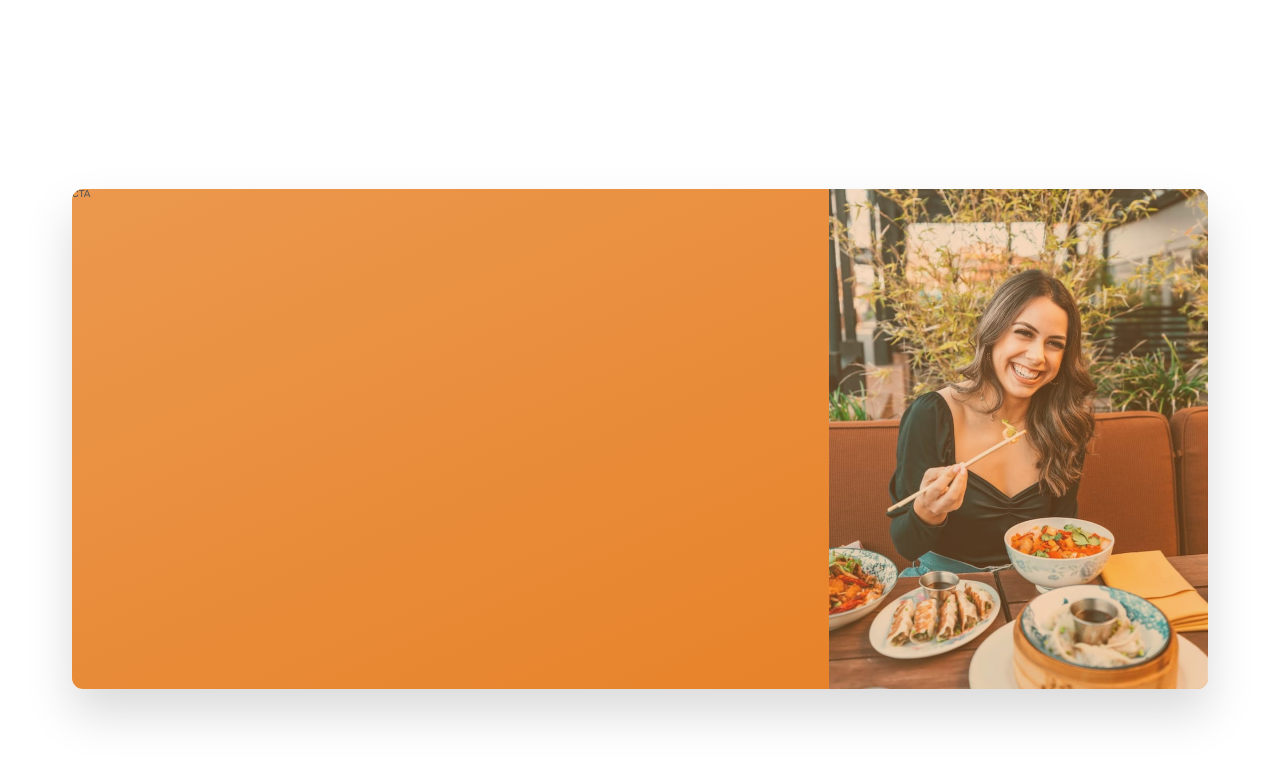
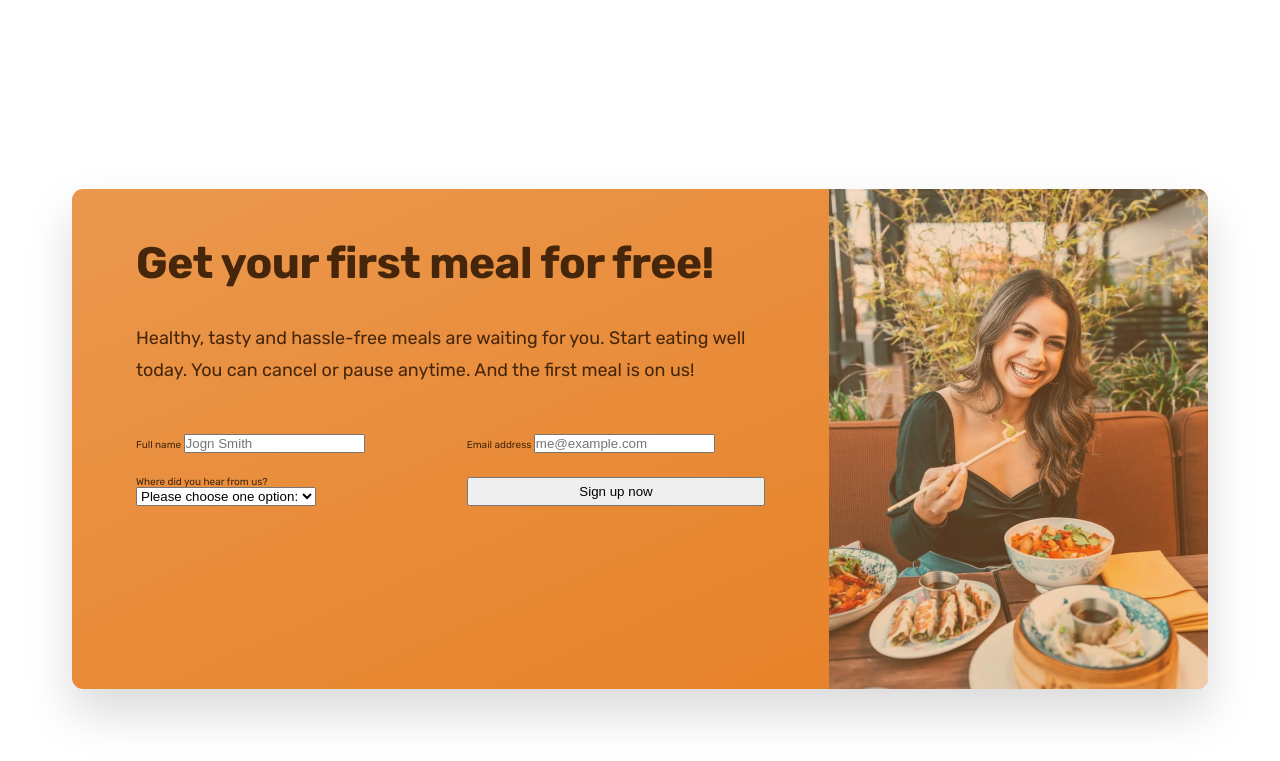
Before and after one commit to shevchukigor/omnifood, a plain HTML site: page index.html in a window 1280 px wide. Shown: the part 5857-6618 px from the top of the page. Drawn offline with nearby package versions, Linux system fonts and the light colour scheme.

Commit message:
added cta text box

```diff
--- a/css/style.css
+++ b/css/style.css
@@ -480,6 +480,19 @@
 }
 
 .cta-text-box {
+  padding: 4.8rem 6.4rem 6.4rem 6.4rem;
+  color: #45260a;
+}
+
+.cta .heading-secondary {
+  color: #45260a;
+  margin-bottom: 3.2rem;
+}
+
+.cta-text {
+  font-size: 1.8rem;
+  line-height: 1.8;
+  margin-bottom: 4.8rem;
 }
 
 .cta-img-box {
@@ -492,3 +505,10 @@
   background-size: cover;
   background-position: center;
 }
+
+.cta-form {
+  display: grid;
+  grid-template-columns: 1fr 1fr;
+  column-gap: 3.2rem;
+  row-gap: 2.4rem;
+}
--- a/index.html
+++ b/index.html
@@ -528,7 +528,48 @@
       <section class="section-cta">
         <div class="container">
           <div class="cta">
-            <div class="cta-text-box">CTA</div>
+            <div class="cta-text-box">
+              <h2 class="heading-secondary">Get your first meal for free!</h2>
+              <p class="cta-text">
+                Healthy, tasty and hassle-free meals are waiting for you. Start
+                eating well today. You can cancel or pause anytime. And the
+                first meal is on us!
+              </p>
+              <form class="cta-form" action="#">
+                <div>
+                  <label for="full-name">Full name</label>
+                  <input
+                    id="full-name"
+                    type="text"
+                    placeholder="Jogn Smith"
+                    required
+                  />
+                </div>
+                <div>
+                  <label for="email">Email address</label>
+                  <input
+                    id="email"
+                    type="email"
+                    placeholder="me@example.com"
+                    required
+                  />
+                </div>
+
+                <div>
+                  <label for="select-where">Where did you hear from us?</label>
+                  <select name="" id="select-where" required>
+                    <option value="">Please choose one option:</option>
+                    <option value="friends">Friend and family</option>
+                    <option value="youtube">Youtube video</option>
+                    <option value="podcast">Podcast</option>
+                    <option value="ad">Facebook ad</option>
+                    <option value="others">Others</option>
+                  </select>
+                </div>
+
+                <button class="btn">Sign up now</button>
+              </form>
+            </div>
             <div
               class="cta-img-box"
               role="img"
```
